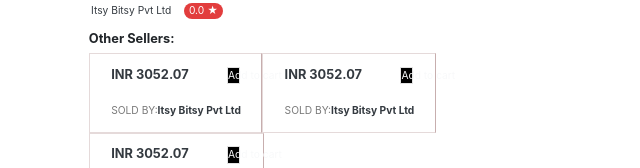
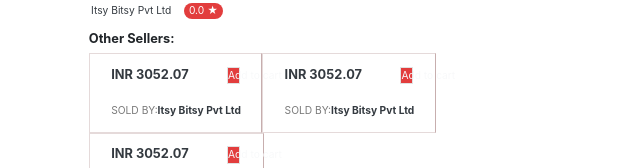
Before and after one commit to bhupend-deshmukh/shopping-mall-responsive-ui-using-bootstrap, a plain HTML site: page index.html in a window 1280 px wide. Shown: the part 632-800 px from the top of the page, 549-1189 px from the left. Drawn offline with nearby package versions, Linux system fonts and the light colour scheme.

Commit message:
mainer change

```diff
--- a/style.css
+++ b/style.css
@@ -160,7 +160,7 @@
   width: 1rem !important;
   font-size: 0.8rem;
   cursor: pointer;
-  background-color: black !important;
+  /* background-color: black !important; */
 }
 
 .radio-btn input{
```
